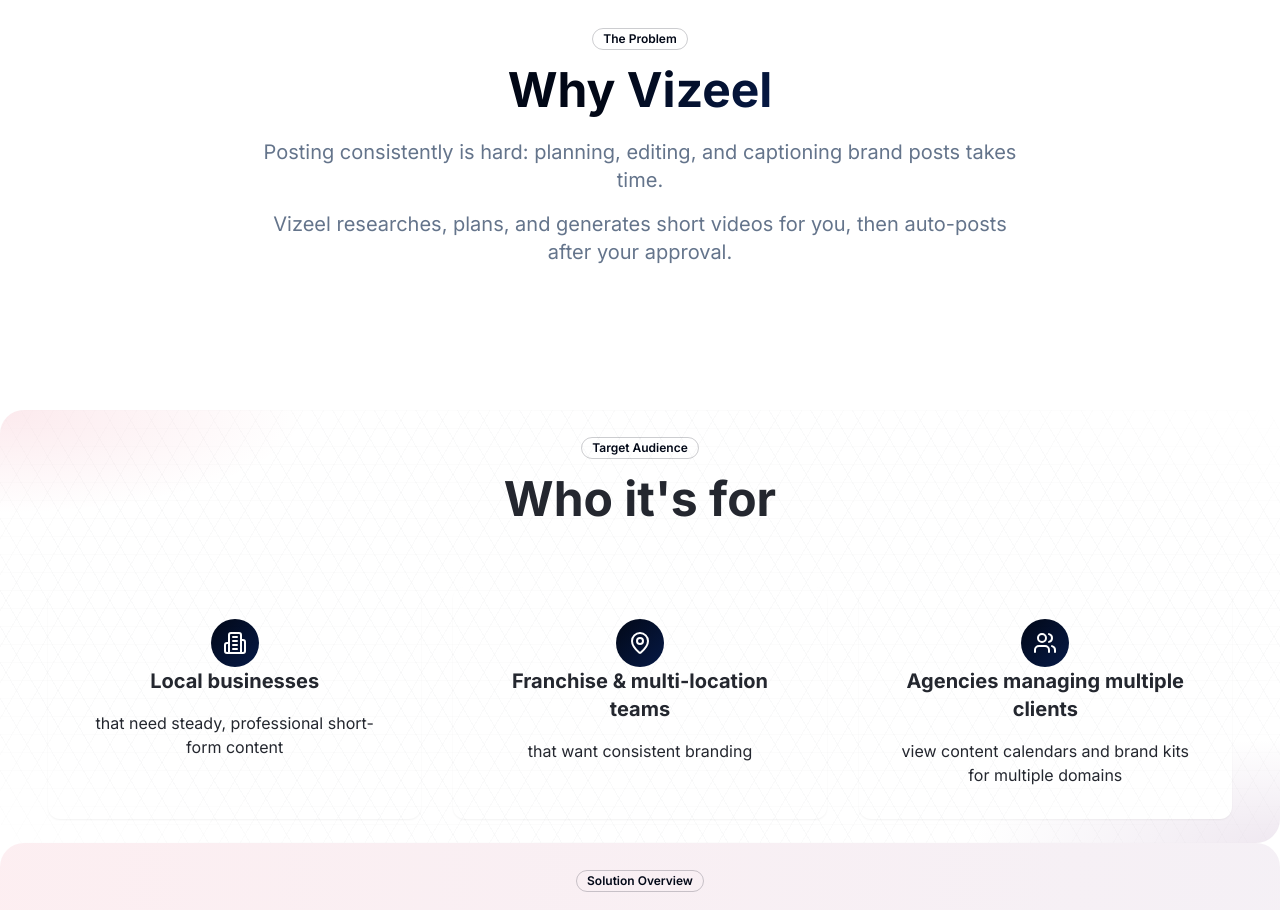
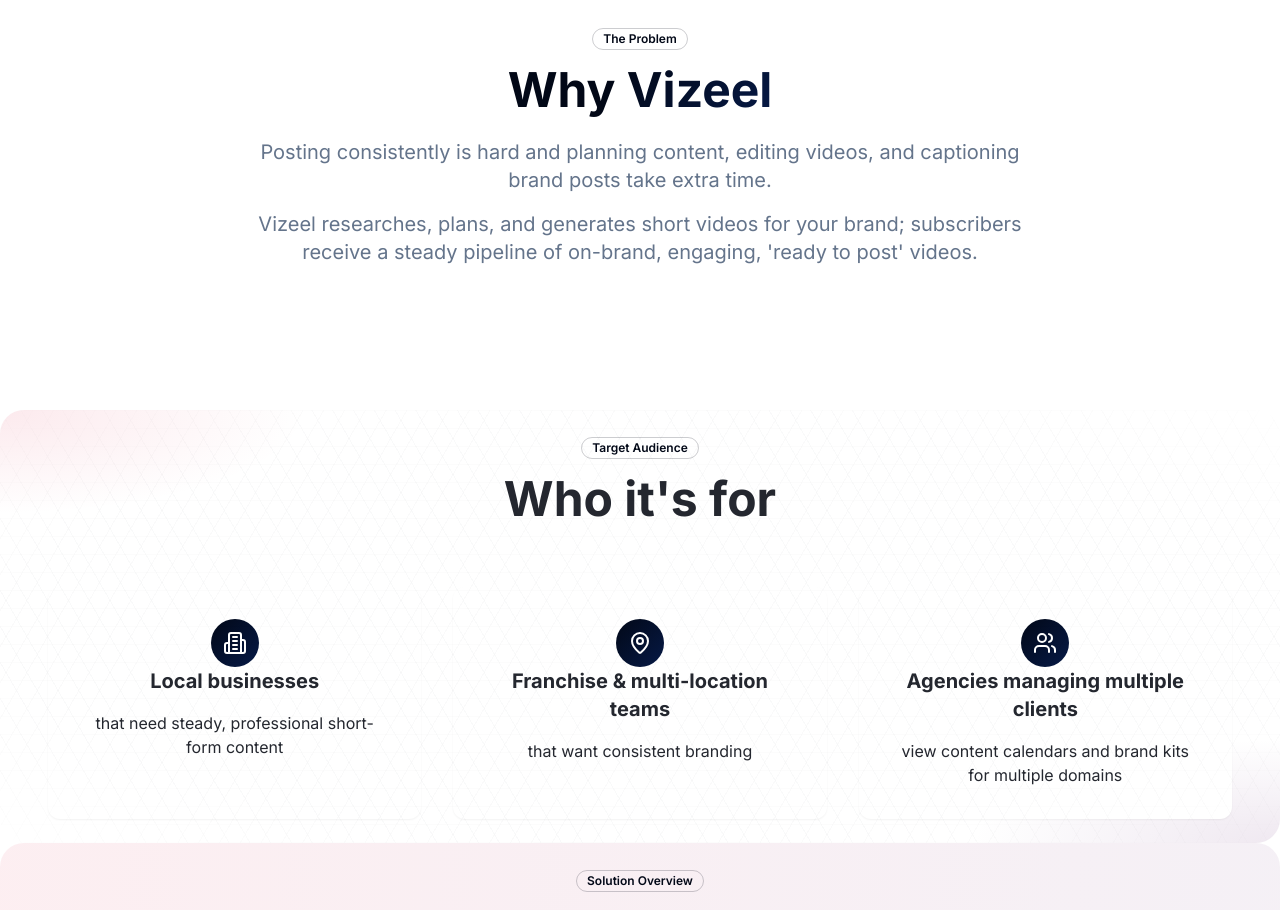
Before and after one commit to vizeel/vizeel-website, a React (Vite) app: page / in a window 1280 px wide. Shown: the part 920-1830 px from the top of the page. Built offline with nearby package versions, Linux system fonts and the light colour scheme.

Commit message:
Update homepage text
Update text on the homepage to better reflect the value proposition.

```diff
--- a/src/components/WhyVizeel.tsx
+++ b/src/components/WhyVizeel.tsx
@@ -16,10 +16,10 @@ const WhyVizeel = () => {
           </h2>
           <div className="text-xl text-muted-foreground max-w-3xl mx-auto space-y-4">
             <p>
-              Posting consistently is hard: planning, editing, and captioning brand posts takes time.
+              Posting consistently is hard and planning content, editing videos, and captioning brand posts take extra time.
             </p>
             <p>
-              Vizeel researches, plans, and generates short videos for you, then auto-posts after your approval.
+              Vizeel researches, plans, and generates short videos for your brand; subscribers receive a steady pipeline of on-brand, engaging, 'ready to post' videos.
             </p>
           </div>
         </div>
```
